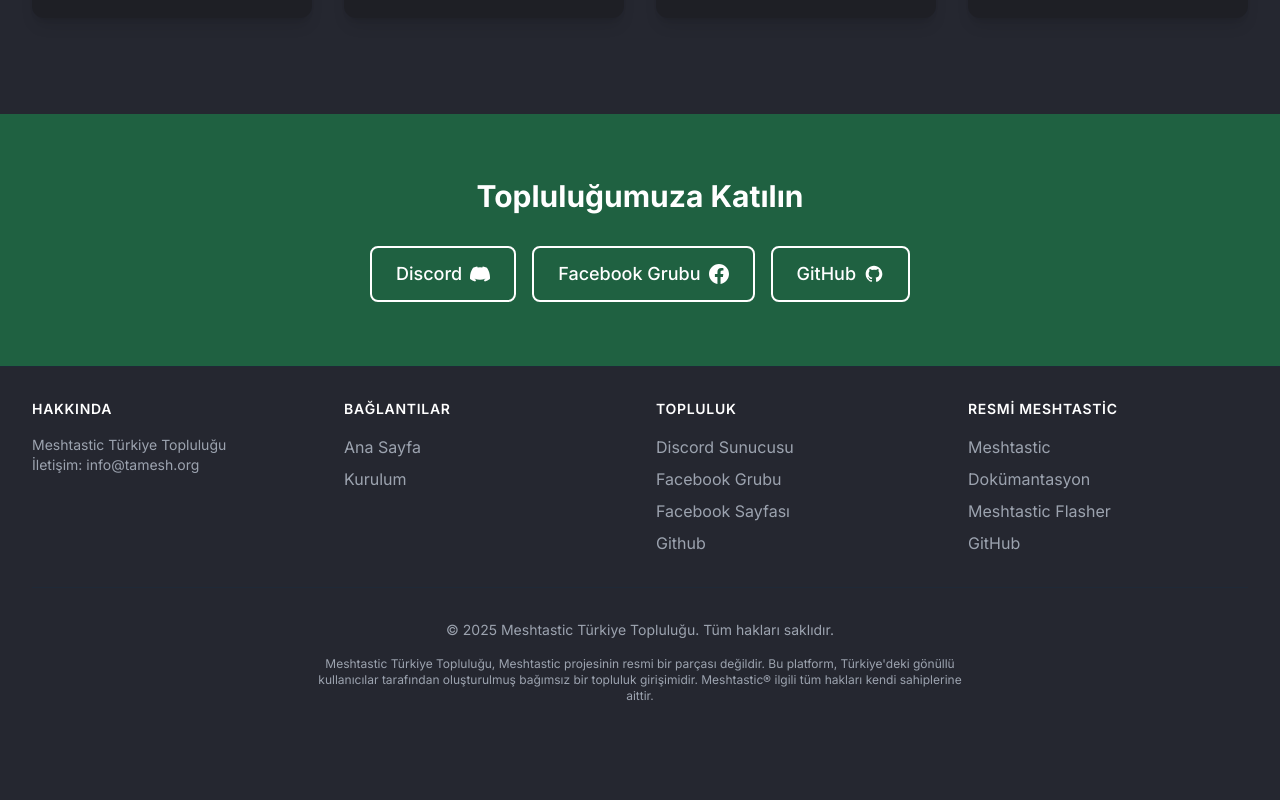
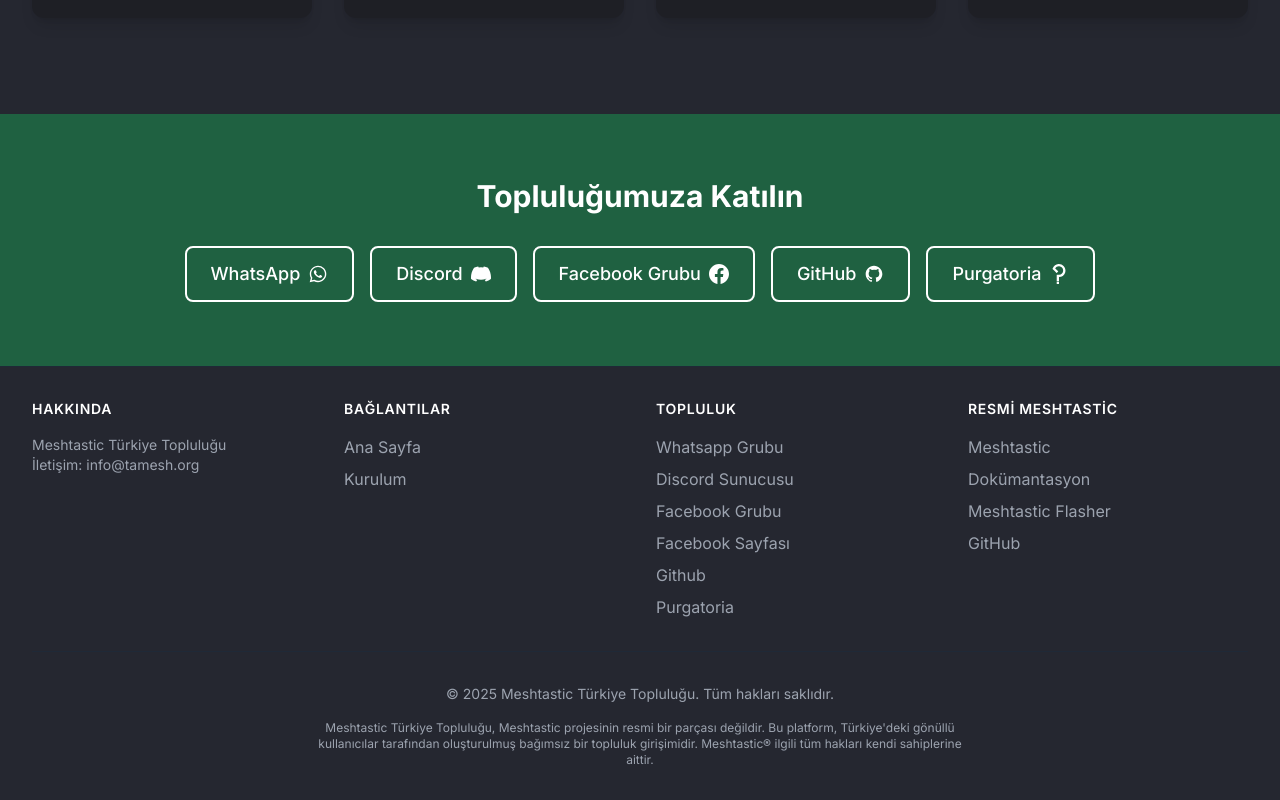
Before and after one commit to Purgatoria/tamesh.org, a Next.js app: page / in a window 1280 px wide. Shown: the part 1463-2263 px from the top of the page. Before the commit the page ends 2199 px from the top, so only its background shows below. Built offline with nearby package versions, Linux system fonts and the light colour scheme.

Commit message:
Yeni Linkler

```diff
--- a/src/app/page.js
+++ b/src/app/page.js
@@ -136,7 +136,18 @@
                     </h2>
                     <div className="flex flex-wrap justify-center gap-4">
                         <a
-                            href="https://discord.gg/purgatoria"
+                            href="https://wp.purgatoria.net/"
+                            target="_blank"
+                            rel="noopener noreferrer"
+                            className="inline-flex items-center px-6 py-3 text-lg font-medium text-white border-2 border-white rounded-lg hover:bg-white/10 transition-colors"
+                        >
+                            WhatsApp
+                            <svg className="w-5 h-5 ml-2" fill="currentColor" viewBox="50 50 540 540">
+                                <path fillRule="evenodd" clipRule="evenodd" d="M476.9 161.1C435 119.1 379.2 96 319.9 96C197.5 96 97.9 195.6 97.9 318C97.9 357.1 108.1 395.3 127.5 429L96 544L213.7 513.1C246.1 530.8 282.6 540.1 319.8 540.1L319.9 540.1C442.2 540.1 544 440.5 544 318.1C544 258.8 518.8 203.1 476.9 161.1zM319.9 502.7C286.7 502.7 254.2 493.8 225.9 477L219.2 473L149.4 491.3L168 423.2L163.6 416.2C145.1 386.8 135.4 352.9 135.4 318C135.4 216.3 218.2 133.5 320 133.5C369.3 133.5 415.6 152.7 450.4 187.6C485.2 222.5 506.6 268.8 506.5 318.1C506.5 419.9 421.6 502.7 319.9 502.7zM421.1 364.5C415.6 361.7 388.3 348.3 383.2 346.5C378.1 344.6 374.4 343.7 370.7 349.3C367 354.9 356.4 367.3 353.1 371.1C349.9 374.8 346.6 375.3 341.1 372.5C308.5 356.2 287.1 343.4 265.6 306.5C259.9 296.7 271.3 297.4 281.9 276.2C283.7 272.5 282.8 269.3 281.4 266.5C280 263.7 268.9 236.4 264.3 225.3C259.8 214.5 255.2 216 251.8 215.8C248.6 215.6 244.9 215.6 241.2 215.6C237.5 215.6 231.5 217 226.4 222.5C221.3 228.1 207 241.5 207 268.8C207 296.1 226.9 322.5 229.6 326.2C232.4 329.9 268.7 385.9 324.4 410C359.6 425.2 373.4 426.5 391 423.9C401.7 422.3 423.8 410.5 428.4 397.5C433 384.5 433 373.4 431.6 371.1C430.3 368.6 426.6 367.2 421.1 364.5z"/>
+                            </svg>
+                        </a>
+                        <a
+                            href="https://dc.purgatoria.net/"
                             target="_blank"
                             rel="noopener noreferrer"
                             className="inline-flex items-center px-6 py-3 text-lg font-medium text-white border-2 border-white rounded-lg hover:bg-white/10 transition-colors"
@@ -158,7 +169,7 @@
                             </svg>
                         </a>
                         <a
-                            href="https://github.com/Meshtastic-Turkiye-Toplulugu"
+                            href="https://github.com/Purgatoria"
                             target="_blank"
                             rel="noopener noreferrer"
                             className="inline-flex items-center px-6 py-3 text-lg font-medium text-white border-2 border-white rounded-lg hover:bg-white/10 transition-colors"
@@ -168,6 +179,18 @@
                                 <path fillRule="evenodd" clipRule="evenodd" d="M12 2C6.477 2 2 6.463 2 11.97c0 4.404 2.865 8.14 6.839 9.458.5.092.682-.216.682-.48 0-.236-.008-.864-.013-1.695-2.782.602-3.369-1.337-3.369-1.337-.454-1.151-1.11-1.458-1.11-1.458-.908-.618.069-.606.069-.606 1.003.07 1.531 1.027 1.531 1.027.892 1.524 2.341 1.084 2.91.828.092-.643.35-1.083.636-1.332-2.22-.251-4.555-1.107-4.555-4.927 0-1.088.39-1.979 1.029-2.675-.103-.252-.446-1.266.098-2.638 0 0 .84-.268 2.75 1.022A9.606 9.606 0 0112 6.82c.85.004 1.705.114 2.504.336 1.909-1.29 2.747-1.022 2.747-1.022.546 1.372.202 2.386.1 2.638.64.696 1.028 1.587 1.028 2.675 0 3.83-2.339 4.673-4.566 4.92.359.307.678.915.678 1.846 0 1.332-.012 2.407-.012 2.734 0 .267.18.577.688.48C19.137 20.107 22 16.373 22 11.969 22 6.463 17.522 2 12 2z"/>
                             </svg>
                         </a>
+                        <a
+                            href="https://purgatoria.net/"
+                            target="_blank"
+                            rel="noopener noreferrer"
+                            className="inline-flex items-center px-6 py-3 text-lg font-medium text-white border-2 border-white rounded-lg hover:bg-white/10 transition-colors"
+                        >
+                            Purgatoria
+                            <svg className="w-5 h-5 ml-2" fill="currentColor" viewBox="0 0 243.95 377.57">
+                                <rect x="78.79" y="334.29" width="43.29" height="43.29" rx="2.47" ry="2.47"/>
+                                <path fillRule="evenodd" clipRule="evenodd" d="M243.95,123.68C243.95,55.85,189.35.78,121.7.02c-.26,0-.52-.01-.78-.02-.07,0-.14,0-.21,0-.14,0-.28,0-.43,0-.38,0-.75.02-1.12.02-1.34,0-2.67.03-3.99.09-.3.01-.59.03-.89.04-1.55.07-3.1.17-4.64.3-.1,0-.19.02-.29.03C63.37,4.43,24.59,33.51,6.81,73.93l-.99,2.91c-1.86,4.55-3.46,9.23-4.78,14.03l-1.03,3.03,40.39,40.39,35.16,35.16c.97.97,2.53.97,3.5,0l27.11-27.11c.97-.97.97-2.53,0-3.5l-55.45-55.45c13.85-23.87,39.62-39.97,69.18-40.11.34,0,.68,0,1.01,0,.66,0,1.32.03,1.98.05.93.03,1.87.07,2.79.13.21.01.43.03.64.05,40.71,3.17,73.26,37.16,74.12,78.42.93,44.51-34.33,80.96-78.36,82.05v.04h-40.81c-1.37,0-2.47,1.11-2.47,2.47v116.72c0,1.37,1.11,2.47,2.47,2.47h38.34c1.37,0,2.47-1.11,2.47-2.47v-75.9c53.73-.86,99.13-35.98,115.32-84.48h.22c4.11-12.31,6.34-25.48,6.34-39.18Z"/>
+                            </svg>
+                        </a>
                     </div>
                 </div>
             </section>
--- a/src/constants/navigation.js
+++ b/src/constants/navigation.js
@@ -18,8 +18,12 @@
 
 export const communityLinks = [
     {
+        title: 'Whatsapp Grubu',
+        href: 'https://wp.purgatoria.net/',
+    },
+    {
         title: 'Discord Sunucusu',
-        href: 'https://discord.gg/purgatoria',
+        href: 'https://dc.purgatoria.net/',
     },
     {
         title: 'Facebook Grubu',
@@ -31,7 +35,11 @@
     },
     {
         title: 'Github',
-        href: 'https://github.com/Meshtastic-Turkiye-Toplulugu',
+        href: 'https://github.com/Purgatoria',
+    },
+    {
+        title: 'Purgatoria',
+        href: 'https://purgatoria.net/',
     }
 ];
 
```
